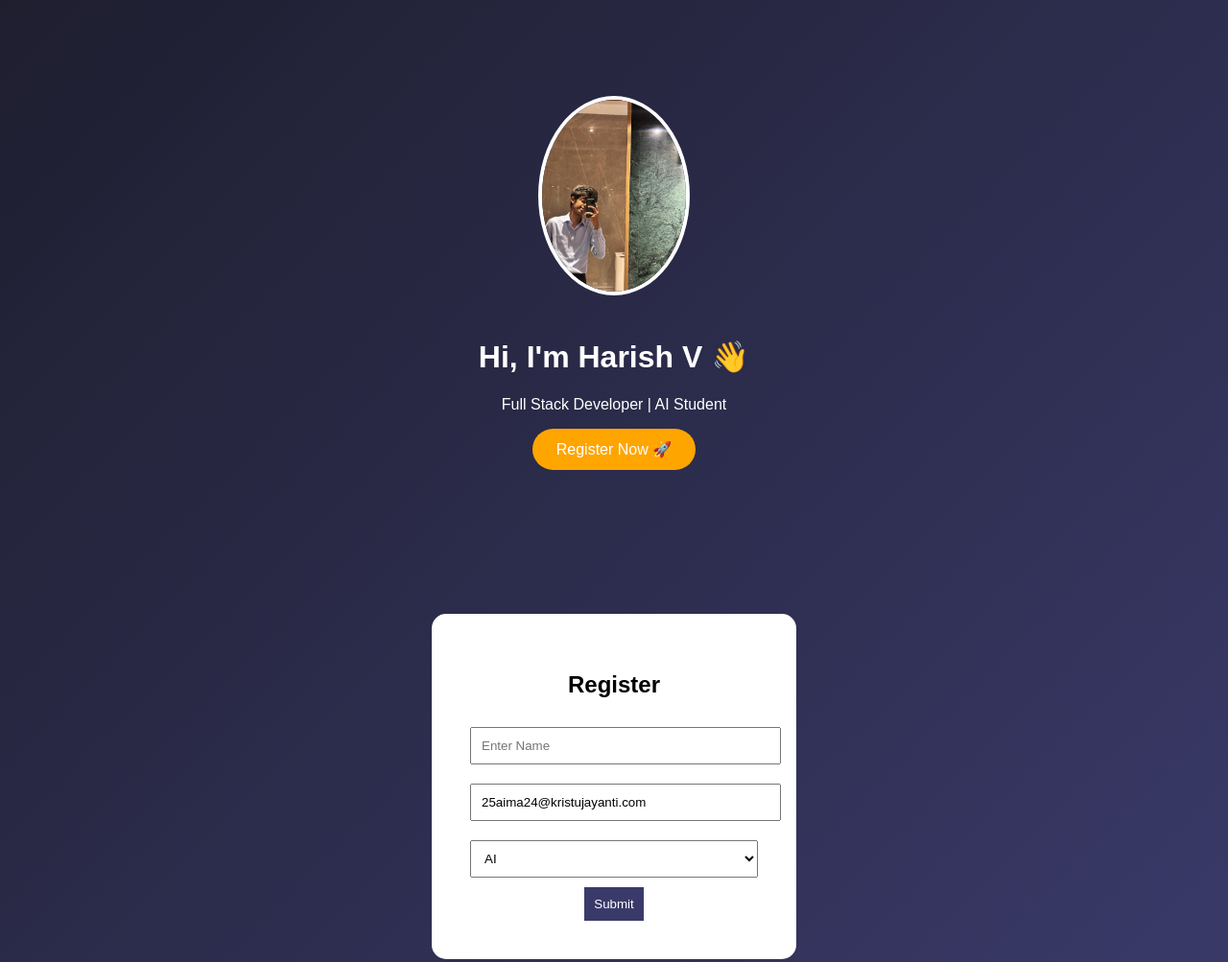
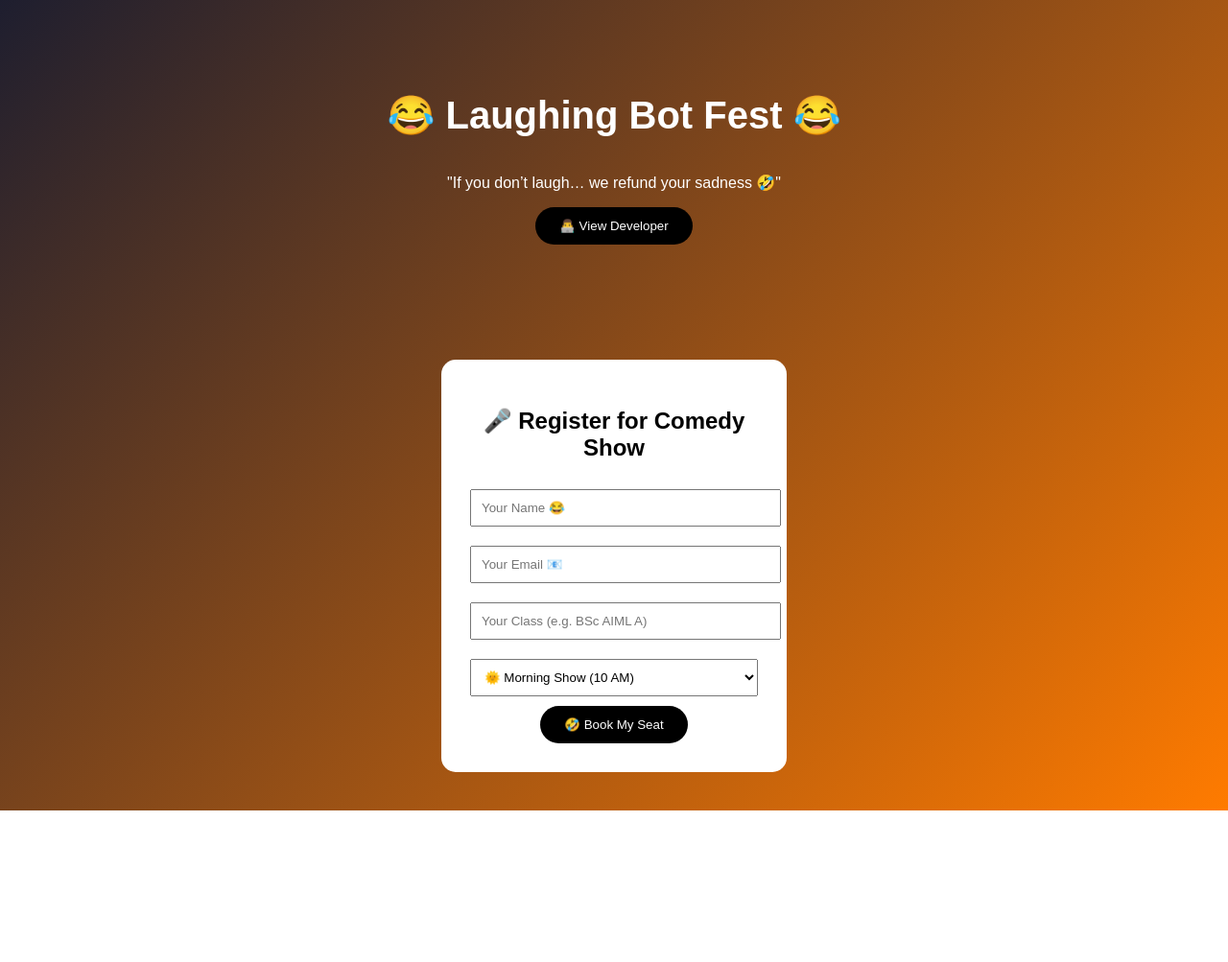
Before and after one commit to harishvijay70777-lang/laughing-bot, a website: page index.html in a window 1280 px wide. Shown: the top 1003 px of the page at 96% size. After the commit the page ends 845 px from the top, so only its background shows below. Drawn offline with Linux system fonts and the light colour scheme.

Commit message:
final laughing bot event website with db + portfolio

```diff
--- a/index.html
+++ b/index.html
@@ -1,46 +1,43 @@
 <!DOCTYPE html>
 <html>
 <head>
-  <title>Harish V Portfolio</title>
+  <title>😂 Laughing Bot Fest</title>
   <link rel="stylesheet" href="style.css">
 </head>
 
 <body>
 
-  <!-- HERO SECTION -->
   <div class="hero">
-    <img src="profile.jpg" class="profile-img">
+    <h1>😂 Laughing Bot Fest 😂</h1>
+    <p>"If you don’t laugh… we refund your sadness 🤣"</p>
 
-    <h1>Hi, I'm Harish V 👋</h1>
-    <p>Full Stack Developer | AI Student</p>
-
-    <button onclick="scrollToForm()">Register Now 🚀</button>
+    <a href="/portfolio.html">
+      <button>👨‍💻 View Developer</button>
+    </a>
   </div>
 
-  <!-- FORM SECTION -->
-  <div class="form-container" id="form">
-    <h2>Register</h2>
+  <div class="form-container">
+    <h2>🎤 Register for Comedy Show</h2>
 
     <form action="/register" method="POST">
-      <input type="text" name="name" placeholder="Enter Name" required>
 
-      <input type="email" name="email" value="25aima24@kristujayanti.com" readonly>
+      <input type="text" name="name" placeholder="Your Name 😂" required>
 
-      <select name="course">
-        <option>AI</option>
-        <option>CS</option>
-        <option>IT</option>
+      <input type="email" name="email" placeholder="Your Email 📧" required>
+
+      <!-- CLASS INPUT (TEXT) -->
+      <input type="text" name="className" placeholder="Your Class (e.g. BSc AIML A)" required>
+
+      <!-- TIMING OPTIONS -->
+      <select name="timing">
+        <option value="Morning Show">🌞 Morning Show (10 AM)</option>
+        <option value="Evening Show">🌙 Evening Show (5 PM)</option>
       </select>
 
-      <button type="submit">Submit</button>
+      <button type="submit">🤣 Book My Seat</button>
+
     </form>
   </div>
 
-  <script>
-    function scrollToForm() {
-      document.getElementById("form").scrollIntoView({ behavior: "smooth" });
-    }
-  </script>
-
 </body>
 </html>
--- a/style.css
+++ b/style.css
@@ -1,15 +1,20 @@
 body {
   margin: 0;
   font-family: Arial;
-  background: linear-gradient(135deg, #1e1e2f, #3a3a6a);
+  background: linear-gradient(135deg, #1e1e2f, #ff7b00);
   color: white;
   text-align: center;
 }
 
 /* HERO */
 .hero {
-  padding: 100px 20px;
+  padding: 80px 20px;
   animation: fadeIn 2s ease-in;
+}
+
+.hero h1 {
+  font-size: 40px;
+  animation: bounce 2s infinite;
 }
 
 .profile-img {
@@ -17,26 +22,20 @@ body {
   border-radius: 50%;
   border: 4px solid white;
   margin-bottom: 20px;
-  transition: transform 0.3s;
 }
 
-.profile-img:hover {
-  transform: scale(1.1);
-}
-
-.hero button {
+button {
   padding: 12px 25px;
-  background: orange;
+  background: black;
+  color: white;
   border: none;
-  color: white;
-  font-size: 16px;
   cursor: pointer;
   border-radius: 25px;
   transition: 0.3s;
 }
 
-.hero button:hover {
-  background: #ff5722;
+button:hover {
+  background: orange;
   transform: scale(1.1);
 }
 
@@ -44,8 +43,8 @@ body {
 .form-container {
   background: white;
   color: black;
-  padding: 40px;
-  margin: 50px auto;
+  padding: 30px;
+  margin: 40px auto;
   width: 300px;
   border-radius: 15px;
   animation: slideUp 1.5s ease;
@@ -55,14 +54,6 @@ input, select {
   width: 100%;
   padding: 10px;
   margin: 10px 0;
-}
-
-.form-container button {
-  background: #3a3a6a;
-  color: white;
-  padding: 10px;
-  border: none;
-  cursor: pointer;
 }
 
 /* ANIMATIONS */
@@ -75,3 +66,8 @@ input, select {
   from {transform: translateY(100px); opacity: 0;}
   to {transform: translateY(0); opacity: 1;}
 }
+
+@keyframes bounce {
+  0%, 100% {transform: translateY(0);}
+  50% {transform: translateY(-10px);}
+}
```
Also changed, not shown: portfolio.html (added, +24 -0 lines), server.js (+22 -5 lines).
